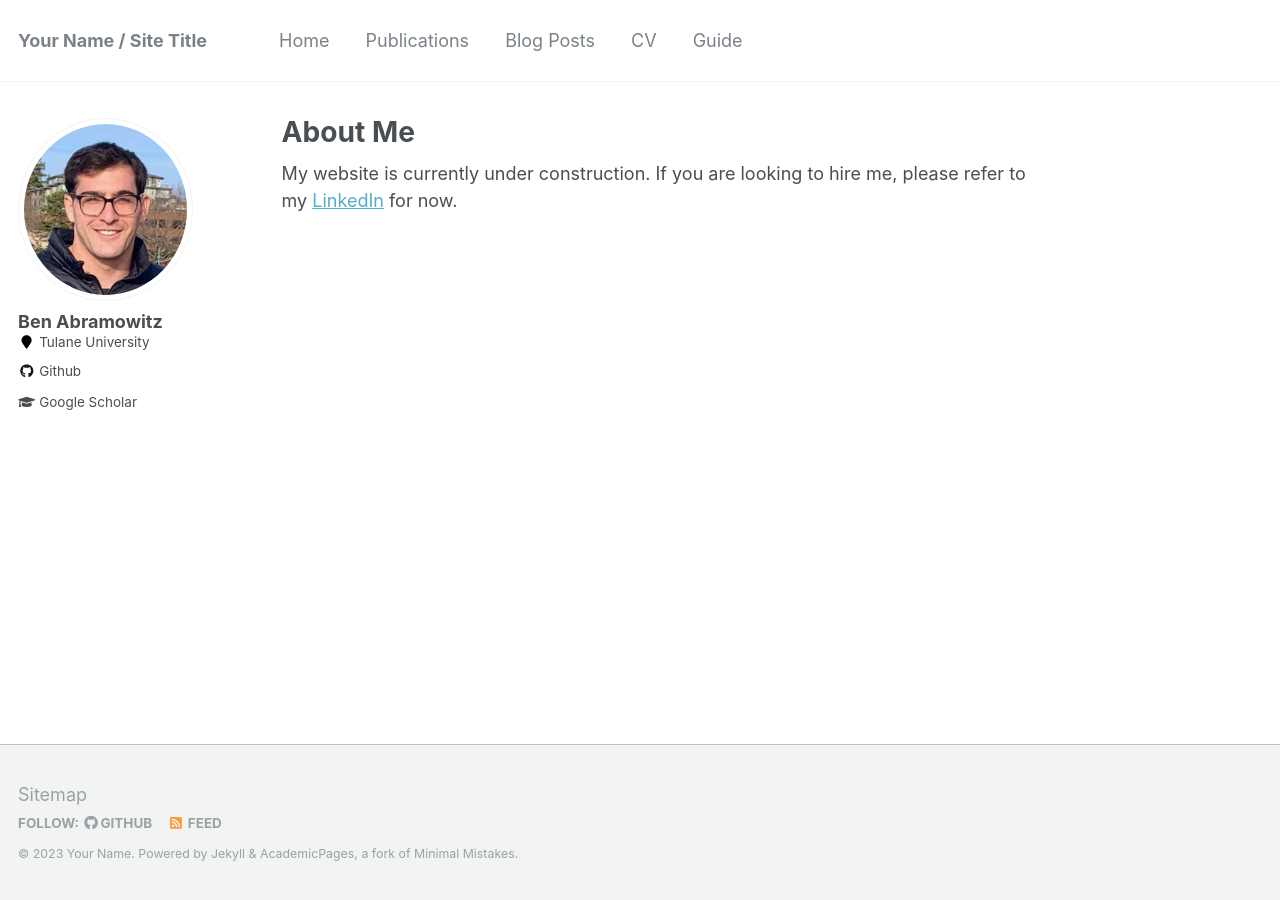
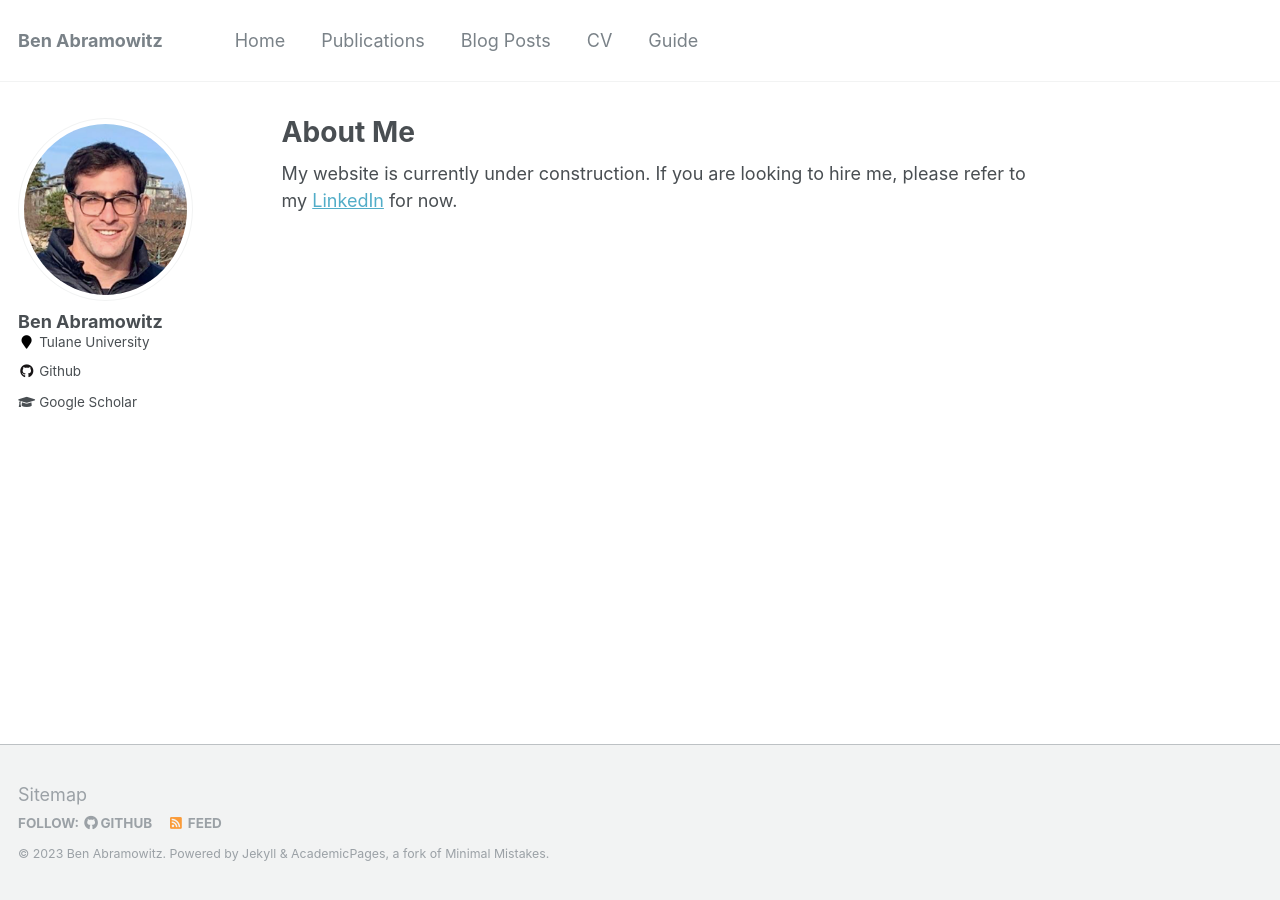
Before and after one commit to BenAbramowitz/BenAbramowitz.github.io, a Jekyll site: the page built from _pages/about.md, in a window 1280 px wide. Built offline with Jekyll 4.4.1, drawn with Linux system fonts in a browser that asks for light colours.

Commit message:
Update _config.yml
Updating URL and repo

```diff
--- a/_config.yml
+++ b/_config.yml
@@ -7,13 +7,13 @@
 
 # Site Settings
 locale                   : "en-US"
-title                    : "Your Name / Site Title"
+title                    : "Ben Abramowitz"
 title_separator          : "-"
-name                     : &name "Your Name"
+name                     : &name "Ben Abramowitz"
 description              : &description "personal description"
-url                      : https://academicpages.github.io # the base hostname & protocol for your site e.g. "https://mmistakes.github.io"
+url                      : https://BenAbramowitz.github.io # the base hostname & protocol for your site e.g. "https://mmistakes.github.io"
 baseurl                  : "" # the subpath of your site, e.g. "/blog"
-repository               : "academicpages/academicpages.github.io"
+repository               : "BenAbramowitz/BenAbramowitz.github.io"
 teaser                   :  # filename of teaser fallback teaser image placed in /images/, .e.g. "500x300.png"
 breadcrumbs              : false # true, false (default)
 words_per_minute         : 160
```
